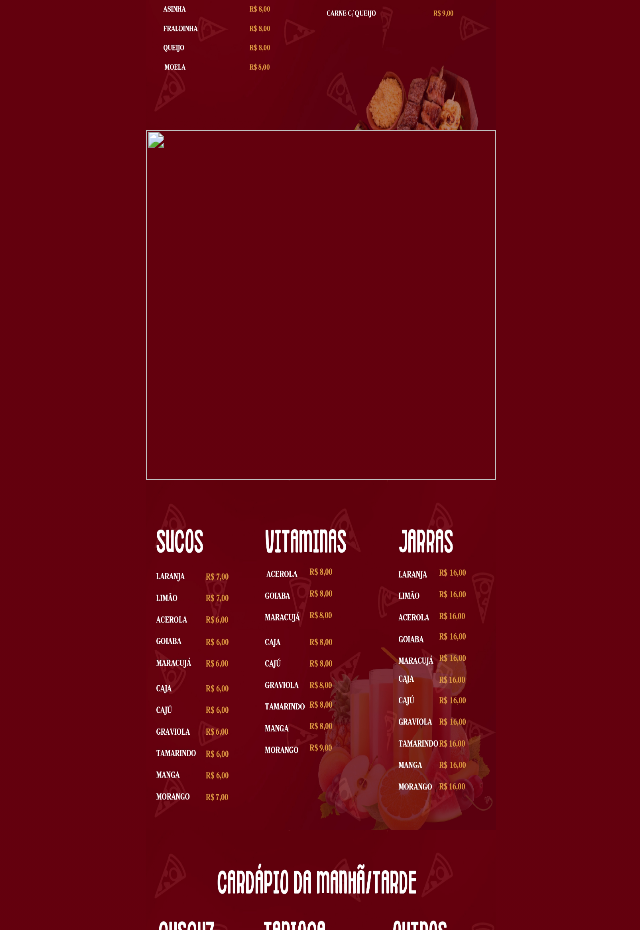
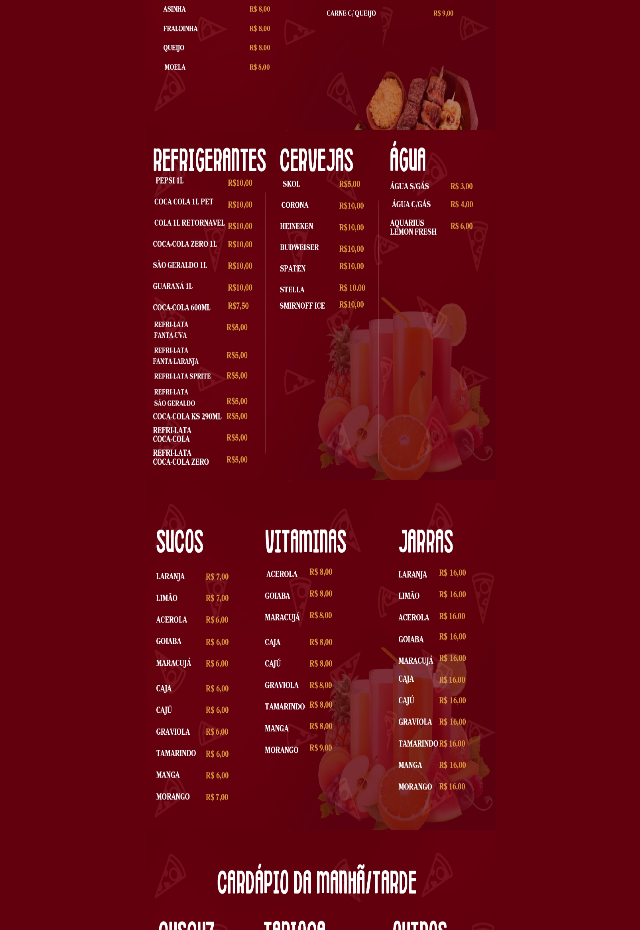
Before and after one commit to Kevito016/arquivoDEV, a plain HTML site: page SITE.html in a window 1280 px wide. Shown: the part 2425-3355 px from the top of the page, without its empty margins (319-959 px from the left). Drawn offline with Linux system fonts and the light colour scheme; files whose address does not match are found by name.

Commit message:
Update SITE.html

```diff
--- a/SITE.html
+++ b/SITE.html
@@ -21,7 +21,7 @@
         <img src="CARDÁPIO PIZZARIA K3.pdf_20250824_045222_0000_page-0007.jpg" alt="" class="img1">
         <img src="CARDÁPIO PIZZARIA K3.pdf_20250824_045222_0000_page-0008.jpg" alt="" class="img1">
         <img src="CARDÁPIO PIZZARIA K3.pdf_20250824_045222_0000_page-0009.jpg" class="img1" alt="">
-        <img src="cardápio_pagDEZ.jpg" alt="" class="img1">
+        <img src="cardápio_pagDEZ..jpg" alt="" class="img1">
         <img src="CARDÁPIO PIZZARIA K3.pdf_20250824_045222_0000_page-0011.jpg" alt="" class="img1">
         <img src="CARDÁPIO PIZZARIA K3.pdf_20250824_045222_0000_page-0012.jpg" alt="" class="img1">
         <br>
```
